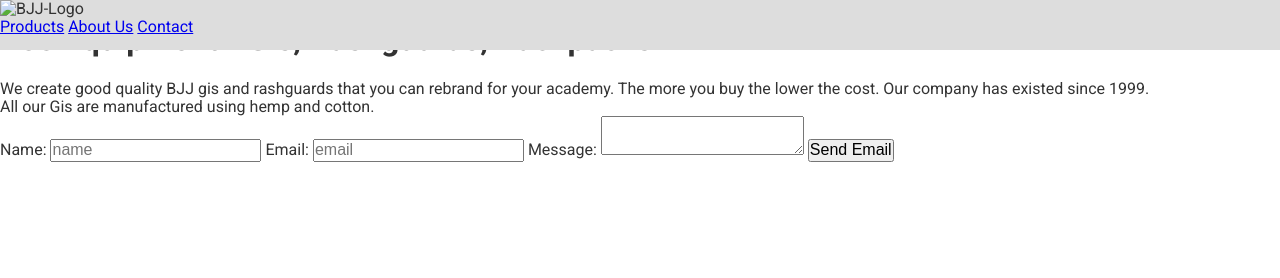
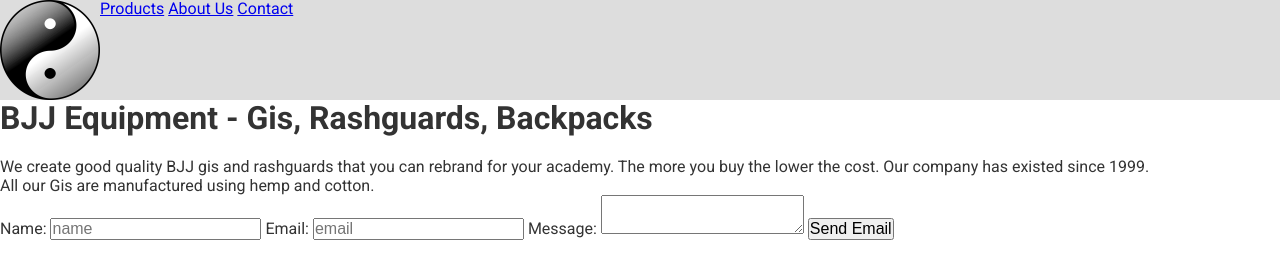
Before and after one commit to guselsky/fcc-landing-page, a website: page app/index.html in a window 1280 px wide. Drawn offline with Linux system fonts and the light colour scheme; some packages are replaced by stand-ins of ours; a script that the page names is missing.

Commit message:
feat: include a logo feat: add margin-top to main content

```diff
--- a/app/assets/styles/modules/_header.scss
+++ b/app/assets/styles/modules/_header.scss
@@ -4,4 +4,13 @@
     position: fixed;
     width: 100%;
     top:0;
+    display: flex;
 }
+
+#header-img {
+
+}
+
+#main-heading {
+    margin-top: 100px;
+}
--- a/app/index.html
+++ b/app/index.html
@@ -19,7 +19,7 @@
 	</head>
 	<body>
 		<header id="header">
-			<img src="" alt="BJJ-Logo" id="header-img">
+			<img src="/assets/images/bjj-equipment-logo.png" alt="BJJ-Logo" id="header-img">
 			<nav id="nav-bar">
 				<ul>
 					<a href="#products" class="nav-link">Products</a>
@@ -29,7 +29,7 @@
 			</nav>
 		</header>
 
-		<h1>BJJ Equipment - Gis, Rashguards, Backpacks</h1>
+		<h1 id="main-heading">BJJ Equipment - Gis, Rashguards, Backpacks</h1>
 
 		<article id="products">
 
```
Also changed, not shown: app/assets/images/bjj-equipment-logo.png (added), app/temp/styles/style.css.
